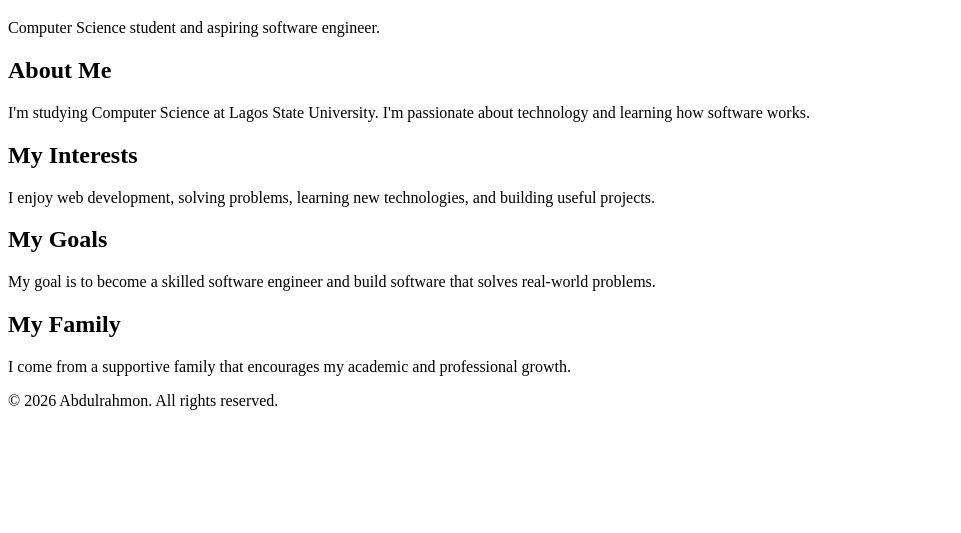
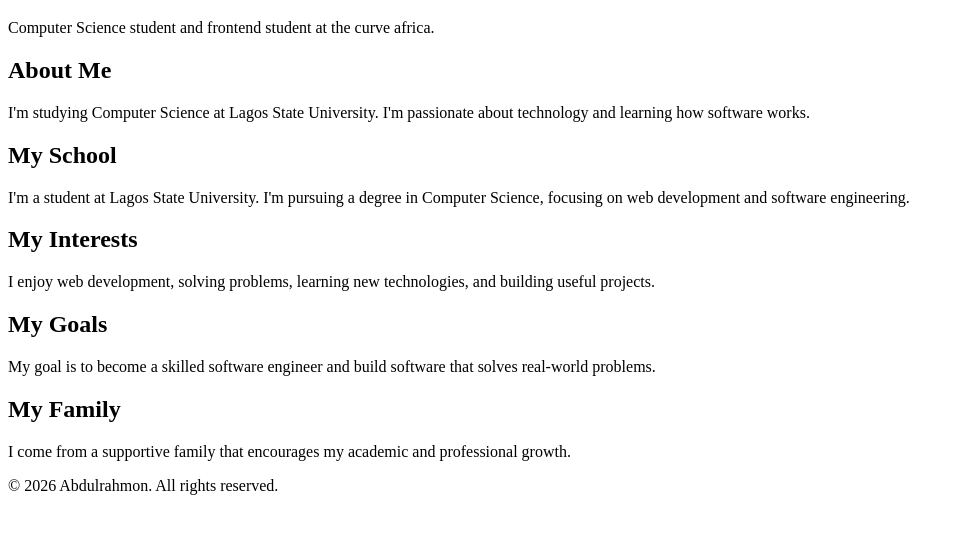
Before and after one commit to RAMDEV-code/Curvegitassignment, a plain HTML site: page index.html in a window 1280 px wide. Shown: the part 61-594 px from the top of the page, without its empty margins (0-961 px from the left). Drawn offline with Linux system fonts and the light colour scheme.

Commit message:
my school section is updated

```diff
--- a/index.html
+++ b/index.html
@@ -8,7 +8,7 @@
 <body>
   <header>
     <h1>Hello, I'm Abdulrahmon!</h1>
-    <p>Computer Science student and aspiring software engineer.</p>
+    <p>Computer Science student and frontend student at the curve africa.</p>
   </header>
   <main>
     <section>
@@ -16,6 +16,14 @@
       <p>
         I'm studying Computer Science at Lagos State University.
         I'm passionate about technology and learning how software works.
+      </p>
+    </section>
+
+    <section>
+      <h2>My School</h2>
+      <p>
+        I'm a student at Lagos State University.
+        I'm pursuing a degree in Computer Science, focusing on web development and software engineering.
       </p>
     </section>
 
```
